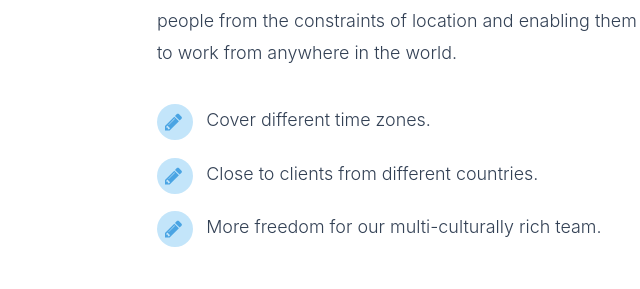
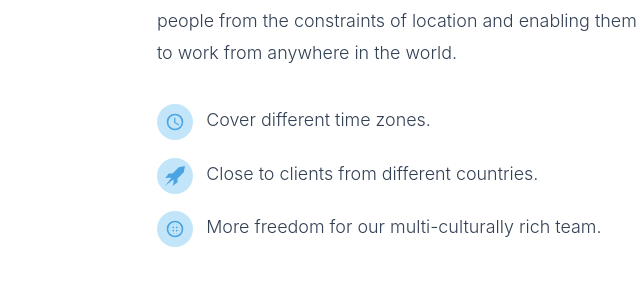
Before and after one commit to tetrapusdev/website, a website: page index.html in a window 1280 px wide. Shown: the part 2790-3079 px from the top of the page, 533-1173 px from the left. Drawn offline with nearby package versions, Linux system fonts and the light colour scheme.

Commit message:
changhing icons to no geographical limitations

```diff
--- a/index.html
+++ b/index.html
@@ -254,7 +254,7 @@
               <div class="home-container16">
                 <div class="home-container17">
                   <svg viewBox="0 0 1024 1024" class="home-icon10">
-                    <path d="M207.429 877.714l52-52-134.286-134.286-52 52v61.143h73.143v73.143h61.143zM506.286 347.429c0-7.429-5.143-12.571-12.571-12.571-3.429 0-6.857 1.143-9.714 4l-309.714 309.714c-2.857 2.857-4 6.286-4 9.714 0 7.429 5.143 12.571 12.571 12.571 3.429 0 6.857-1.143 9.714-4l309.714-309.714c2.857-2.857 4-6.286 4-9.714zM475.429 237.714l237.714 237.714-475.429 475.429h-237.714v-237.714zM865.714 292.571c0 19.429-8 38.286-21.143 51.429l-94.857 94.857-237.714-237.714 94.857-94.286c13.143-13.714 32-21.714 51.429-21.714s38.286 8 52 21.714l134.286 133.714c13.143 13.714 21.143 32.571 21.143 52z" data-node-id="6c20b2bd-1e41-436f-909b-3710e9dedc6a" data-comp-instance-id="bf8fbcd8-bac4-438c-b054-3666f2d41130" data-type="path" class=""></path>
+                    <path d="M534 298v224l192 114-32 54-224-136v-256h64zM512 854q140 0 241-101t101-241-101-241-241-101-241 101-101 241 101 241 241 101zM512 86q176 0 301 125t125 301-125 301-301 125-301-125-125-301 125-301 301-125z" data-node-id="c2f0c13f-76b3-451a-80ad-0057aecd1930" data-comp-instance-id="1bfbe0dd-4293-4b1c-9dfb-f46ee1ba6d07" data-type="path" class=""></path>
                   </svg>
                 </div>
                 <span class="home-text32">Cover different time zones.</span>
@@ -262,7 +262,7 @@
               <div class="home-container18">
                 <div class="home-container19">
                   <svg viewBox="0 0 1024 1024" class="home-icon12">
-                    <path d="M207.429 877.714l52-52-134.286-134.286-52 52v61.143h73.143v73.143h61.143zM506.286 347.429c0-7.429-5.143-12.571-12.571-12.571-3.429 0-6.857 1.143-9.714 4l-309.714 309.714c-2.857 2.857-4 6.286-4 9.714 0 7.429 5.143 12.571 12.571 12.571 3.429 0 6.857-1.143 9.714-4l309.714-309.714c2.857-2.857 4-6.286 4-9.714zM475.429 237.714l237.714 237.714-475.429 475.429h-237.714v-237.714zM865.714 292.571c0 19.429-8 38.286-21.143 51.429l-94.857 94.857-237.714-237.714 94.857-94.286c13.143-13.714 32-21.714 51.429-21.714s38.286 8 52 21.714l134.286 133.714c13.143 13.714 21.143 32.571 21.143 52z" data-node-id="6c20b2bd-1e41-436f-909b-3710e9dedc6a" data-comp-instance-id="bf8fbcd8-bac4-438c-b054-3666f2d41130" data-type="path" class=""></path>
+                    <path d="M704 64l-320 320h-192l-192 256c0 0 203.416-56.652 322.066-30.084l-322.066 414.084 421.902-328.144c58.838 134.654-37.902 328.144-37.902 328.144l256-192v-192l320-320 64-320-320 64z" data-node-id="552d8d05-2872-4c9a-92a4-df4b52a25fc1" data-comp-instance-id="5383ff32-dcd0-4d7e-9ebe-11b6d704bbc9" data-type="path" class=""></path>
                   </svg>
                 </div>
                 <span class="home-text33">Close to clients from different countries.</span>
@@ -270,7 +270,7 @@
               <div class="home-container20">
                 <div class="home-container21">
                   <svg viewBox="0 0 1024 1024" class="home-icon15">
-                    <path d="M207.429 877.714l52-52-134.286-134.286-52 52v61.143h73.143v73.143h61.143zM506.286 347.429c0-7.429-5.143-12.571-12.571-12.571-3.429 0-6.857 1.143-9.714 4l-309.714 309.714c-2.857 2.857-4 6.286-4 9.714 0 7.429 5.143 12.571 12.571 12.571 3.429 0 6.857-1.143 9.714-4l309.714-309.714c2.857-2.857 4-6.286 4-9.714zM475.429 237.714l237.714 237.714-475.429 475.429h-237.714v-237.714zM865.714 292.571c0 19.429-8 38.286-21.143 51.429l-94.857 94.857-237.714-237.714 94.857-94.286c13.143-13.714 32-21.714 51.429-21.714s38.286 8 52 21.714l134.286 133.714c13.143 13.714 21.143 32.571 21.143 52z" data-node-id="6c20b2bd-1e41-436f-909b-3710e9dedc6a" data-comp-instance-id="bf8fbcd8-bac4-438c-b054-3666f2d41130" data-type="path" class=""></path>
+                    <path d="M598 554q18 0 30 13t12 31-12 30-30 12-31-12-13-30 13-31 31-13zM598 704q20 0 20 22 0 20-20 20-22 0-22-20 0-22 22-22zM512 854q140 0 241-101t101-241-101-241-241-101-241 101-101 241 101 241 241 101zM512 86q176 0 301 125t125 301-125 301-301 125-301-125-125-301 125-301 301-125zM726 406q20 0 20 20 0 22-20 22-22 0-22-22 0-20 22-20zM726 576q20 0 20 22 0 20-20 20-22 0-22-20 0-22 22-22zM598 320q-22 0-22-22 0-20 22-20 20 0 20 20 0 22-20 22zM598 384q18 0 30 12t12 30-12 31-30 13-31-13-13-31 13-30 31-12zM426 320q-20 0-20-22 0-20 20-20 22 0 22 20 0 22-22 22zM298 576q22 0 22 22 0 20-22 20-20 0-20-20 0-22 20-22zM426 704q22 0 22 22 0 20-22 20-20 0-20-20 0-22 20-22zM298 406q22 0 22 20 0 22-22 22-20 0-20-22 0-20 20-20zM426 554q18 0 31 13t13 31-13 30-31 12-30-12-12-30 12-31 30-13zM426 384q18 0 31 12t13 30-13 31-31 13-30-13-12-31 12-30 30-12z" data-node-id="301794cf-e689-4413-bbad-560a723db718" data-comp-instance-id="2a56fa97-03f2-4037-9c05-1868de939cdd" data-type="path" class=""></path>
                   </svg>
                 </div>
                 <span class="home-text34">More freedom for our multi-culturally rich team.</span>
```
